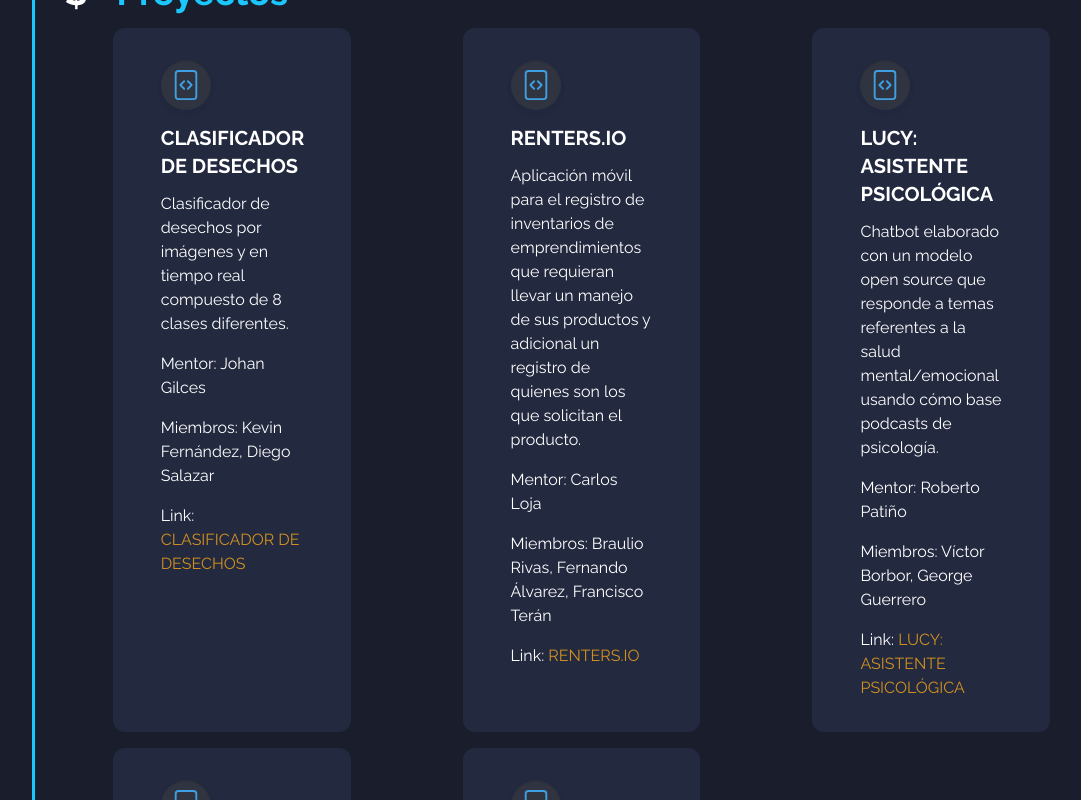
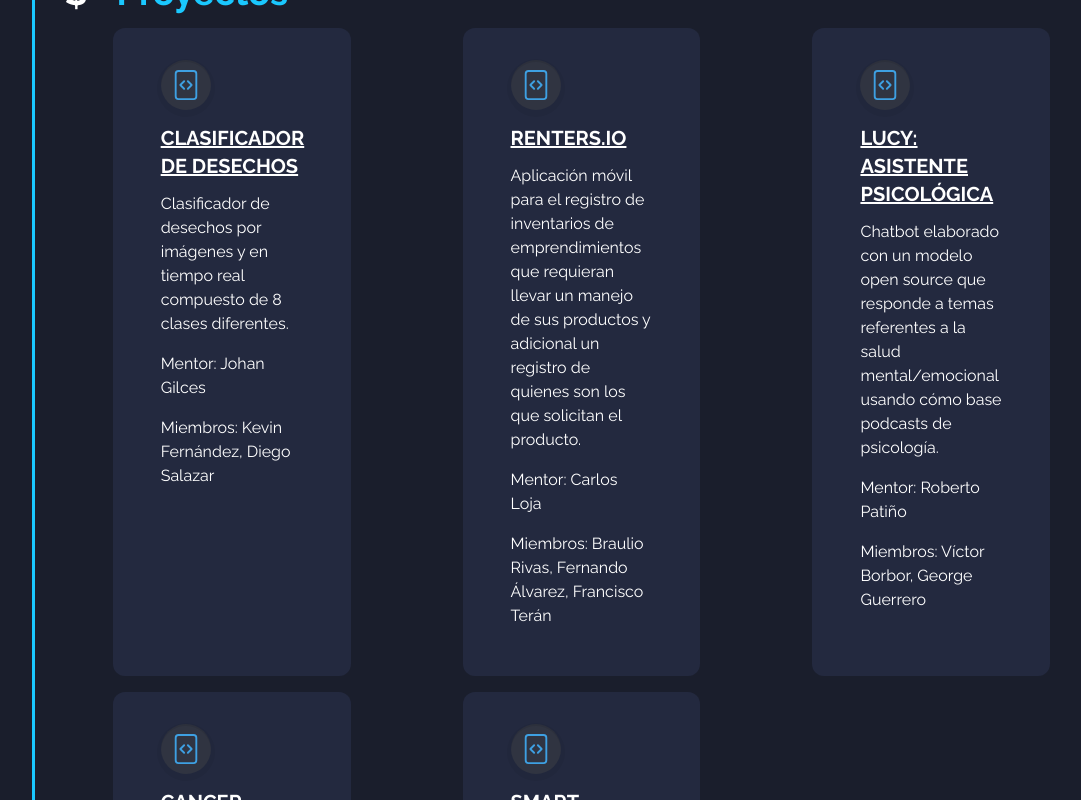
Before and after one commit to Taws-Espol/web, a React (Vite) app: page / in a window 1280 px wide. Shown: the part 3080-3880 px from the top of the page, without its empty margins (75-1156 px from the left). Built offline with nearby package versions, Linux system fonts and the light colour scheme.

Commit message:
Issue 35

```diff
--- a/src/components/Projects.jsx
+++ b/src/components/Projects.jsx
@@ -18,19 +18,19 @@
               <span className="icon2 fas fa-globe bg-tawsLight flex items-center justify-center">
                 <BsFileCode size={30} classname="flex items-center" />
               </span>
-              <h2 className="text-xl font-bold mb-3 mt-16">{project.name}</h2>
+              <h2 className="text-xl font-bold mb-3 mt-16">
+                <a
+                  href={project.link}
+                  target="_blank"
+                  rel="noopener noreferrer"
+                  className="underline"
+                >
+                  {project.name}
+                </a>
+              </h2>
               <p className="my-3">{project.description}</p>
               <p className="mt-4">Mentor: {project.mentor}</p>
               <p className="my-4">Miembros: {project.members}</p>
-              <a
-                href={project.link}
-                className="text-orange"
-                target="_blank"
-                rel="noopener noreferrer"
-              >
-                <span className="text-white">Link: </span>
-                {project.name}
-              </a>
             </div>
           );
         })}
```
